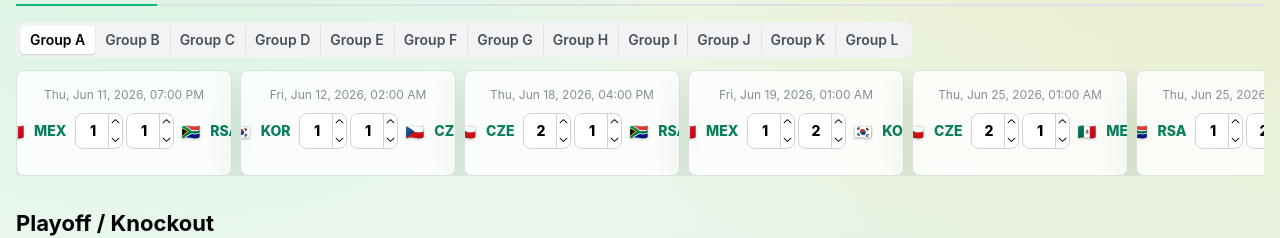
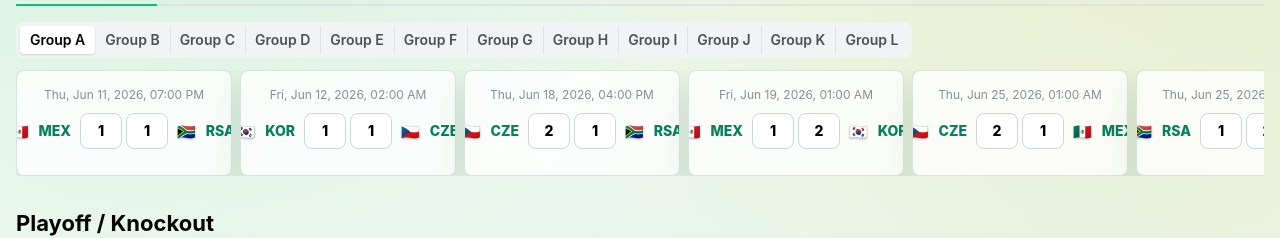
Before and after one commit to vietanhrs/world-cup-2026-hub, a React (Vite) app: page / in a window 1280 px wide. Shown: the part 536-774 px from the top of the page. Built offline with nearby package versions, Linux system fonts and the light colour scheme.

Commit message:
Fix score input editing

```diff
--- a/src/App.css
+++ b/src/App.css
@@ -170,21 +170,7 @@
 .score-input input {
   text-align: center;
   font-weight: 800;
-  padding-inline: 4px 15px;
-}
-
-.score-input .mantine-NumberInput-controls {
-  width: 14px;
-}
-
-.score-input .mantine-NumberInput-control {
-  width: 14px;
-  min-height: 12px;
-}
-
-.score-input .mantine-NumberInput-control svg {
-  width: 8px;
-  height: 8px;
+  padding-inline: 4px;
 }
 
 .team-button {
@@ -194,17 +180,17 @@
 }
 
 .match-card-group .team-button {
-  min-width: 44px;
+  min-width: 48px;
   padding-inline: 4px;
 }
 
 .match-card-group .match-row {
-  grid-template-columns: 44px 48px 48px 44px;
-  gap: 3px;
+  grid-template-columns: 48px 42px 42px 48px;
+  gap: 4px;
 }
 
 .match-card-group .score-input {
-  width: 48px;
+  width: 42px;
 }
 
 .team-flag {
--- a/src/components/MatchCard.tsx
+++ b/src/components/MatchCard.tsx
@@ -1,17 +1,72 @@
+import { useState } from 'react';
 import { Card, Group, NumberInput, Text } from '@mantine/core';
 import { useI18n } from '../i18n';
 import { formatKickoff } from '../utils/predictions';
 import { TeamBadge } from './TeamBadge';
 import type { Match, PredictionScore, Team } from '../types';
 
+type ScoreValue = number | null;
+
 type MatchCardProps = {
   match: Match;
   prediction?: PredictionScore;
   resolver: (ref: string) => Team | string;
-  onScore: (id: string, side: 'home' | 'away', value: number | string | null) => void;
+  onScore: (id: string, side: 'home' | 'away', value: ScoreValue) => void;
   onRoster: (team: Team) => void;
   variant?: 'group' | 'knockout';
 };
+
+type ScoreInputProps = {
+  value: ScoreValue | undefined;
+  disabled: boolean;
+  onChange: (value: ScoreValue) => void;
+};
+
+function parseScoreValue(value: number | string): ScoreValue {
+  if (typeof value === 'number') return Number.isFinite(value) ? value : null;
+  if (value.trim() === '') return null;
+
+  const numericValue = Number(value);
+  return Number.isInteger(numericValue) ? numericValue : null;
+}
+
+function ScoreInput({ value, disabled, onChange }: ScoreInputProps) {
+  const [draftState, setDraftState] = useState({
+    draftValue: value ?? '',
+    value,
+  });
+
+  if (draftState.value !== value) {
+    setDraftState({
+      draftValue: value ?? '',
+      value,
+    });
+  }
+
+  const draftValue = draftState.value === value ? draftState.draftValue : (value ?? '');
+
+  return (
+    <NumberInput
+      className="score-input"
+      min={0}
+      max={20}
+      allowDecimal={false}
+      allowNegative={false}
+      clampBehavior="strict"
+      hideControls
+      selectAllOnFocus
+      value={draftValue}
+      onChange={(nextValue) => {
+        setDraftState({
+          draftValue: nextValue,
+          value,
+        });
+        onChange(parseScoreValue(nextValue));
+      }}
+      disabled={disabled}
+    />
+  );
+}
 
 export function MatchCard({ match, prediction, resolver, onScore, onRoster, variant = 'group' }: MatchCardProps) {
   const { language, matchLabel } = useI18n();
@@ -33,24 +88,10 @@ export function MatchCard({ match, prediction, resolver, onScore, onRoster, vari
           <TeamBadge value={home} onOpen={onRoster} />
         </div>
         <div>
-          <NumberInput
-            className="score-input"
-            min={0}
-            max={20}
-            value={prediction?.home ?? ''}
-            onChange={(value) => onScore(match.id, 'home', value)}
-            disabled={!hasTeams}
-          />
+          <ScoreInput value={prediction?.home} onChange={(value) => onScore(match.id, 'home', value)} disabled={!hasTeams} />
         </div>
         <div>
-          <NumberInput
-            className="score-input"
-            min={0}
-            max={20}
-            value={prediction?.away ?? ''}
-            onChange={(value) => onScore(match.id, 'away', value)}
-            disabled={!hasTeams}
-          />
+          <ScoreInput value={prediction?.away} onChange={(value) => onScore(match.id, 'away', value)} disabled={!hasTeams} />
         </div>
         <div className="match-team match-team-away">
           <TeamBadge value={away} onOpen={onRoster} />
```
